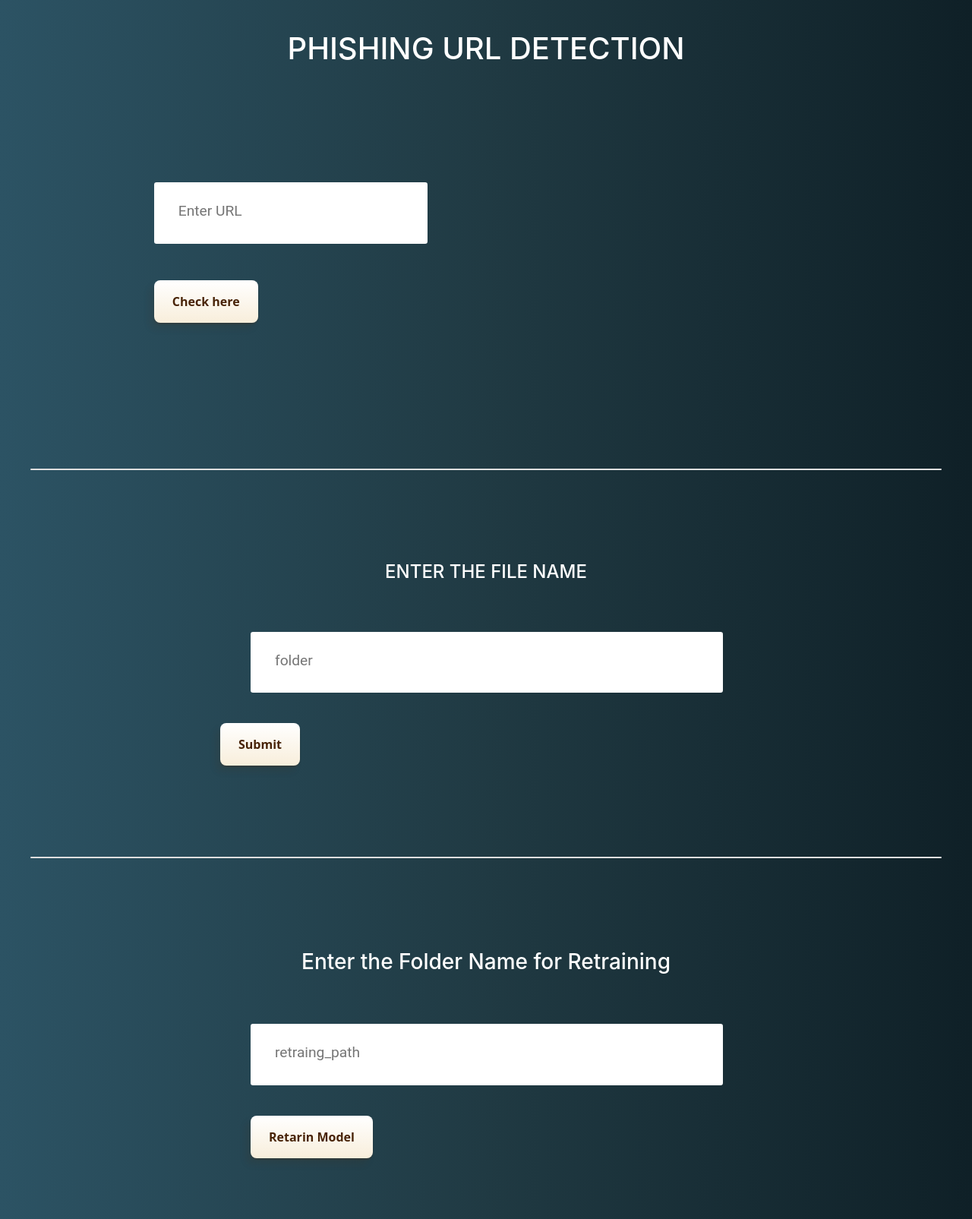
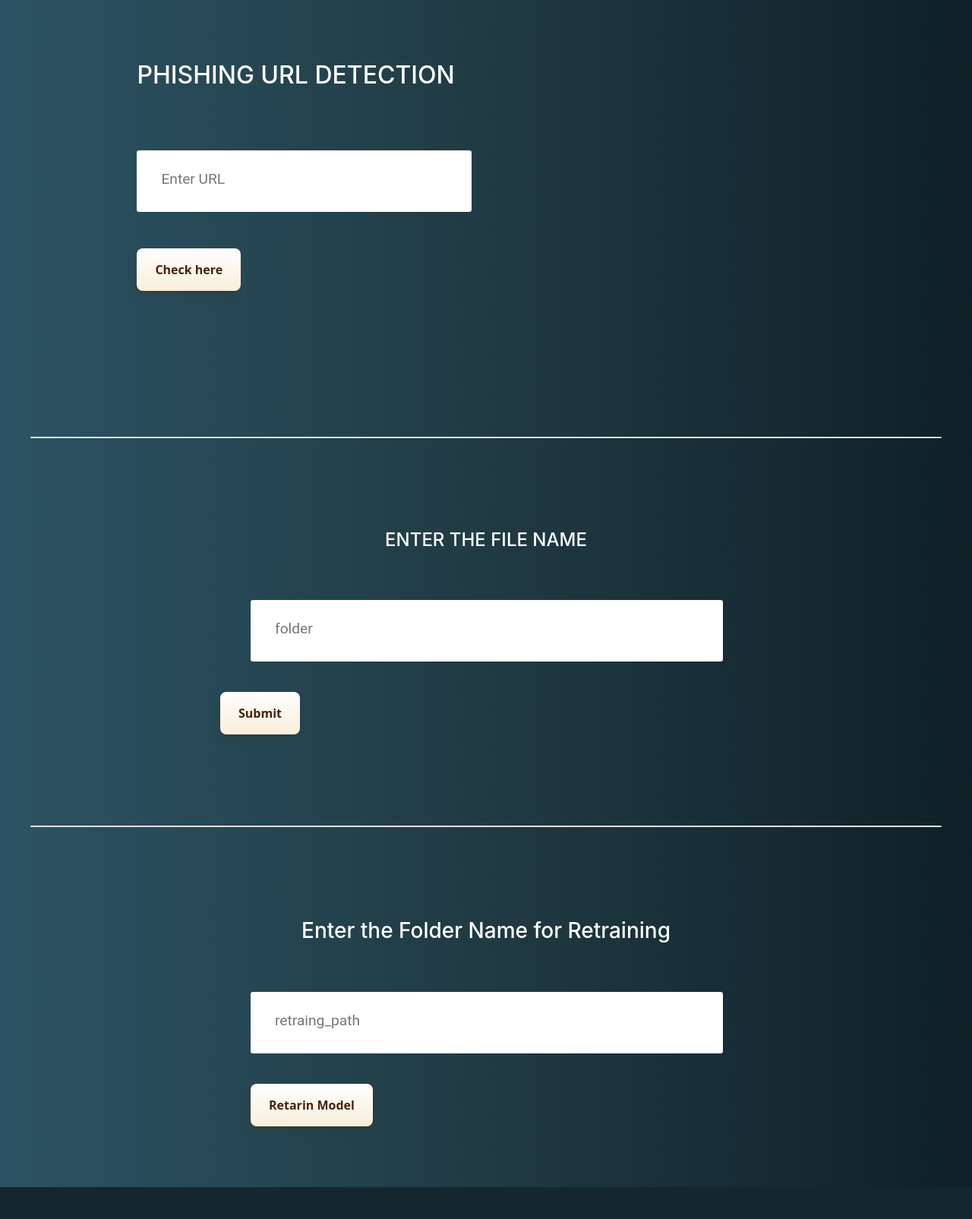
Before and after one commit to nitinkumar62011/phishing-classifier-web-app, a Flask app: page / in a window 1280 px wide. Shown: the whole page at 76% size. After the commit the page ends 1563 px from the top, so only its background shows below. Run offline with Flask 2, Linux system fonts and the light colour scheme; parts of the project's set-up code (start-up, migrations or seed data) failed here and were passed over; some libraries are stand-ins or nearby versions.

Commit message:
Done UI Part

```diff
--- a/main.py
+++ b/main.py
@@ -53,6 +53,7 @@ def predicturl():
     if request.method == "POST":
 
         url = request.form["url"]
+        print(url)
         x = np.array(generate_data_set(url)).reshape(1,30)
         print(x)
         y_pred =gbc.predict(x)[0]
--- a/webapp/templates/index.html
+++ b/webapp/templates/index.html
@@ -14,14 +14,9 @@
 
 <body>
 
-  <div class="text-center">
-    <H1>PHISHING URL DETECTION</H1>
-  </div>
-
-
   <div class="main-body">
     <div class="form" id="form1">
-
+        <H2>PHISHING URL DETECTION</H2>
 
     <br><br><br>
         <form action="/predicturl" method ="post">
```
